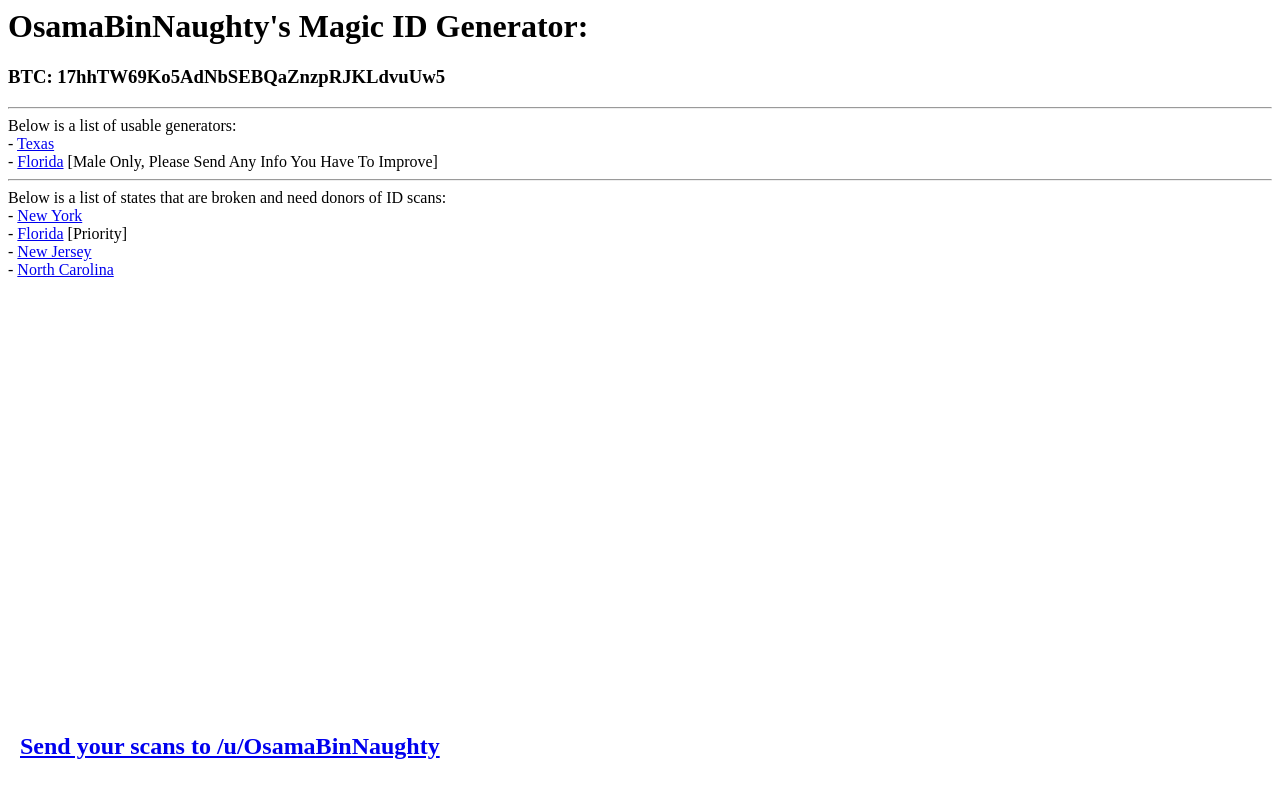
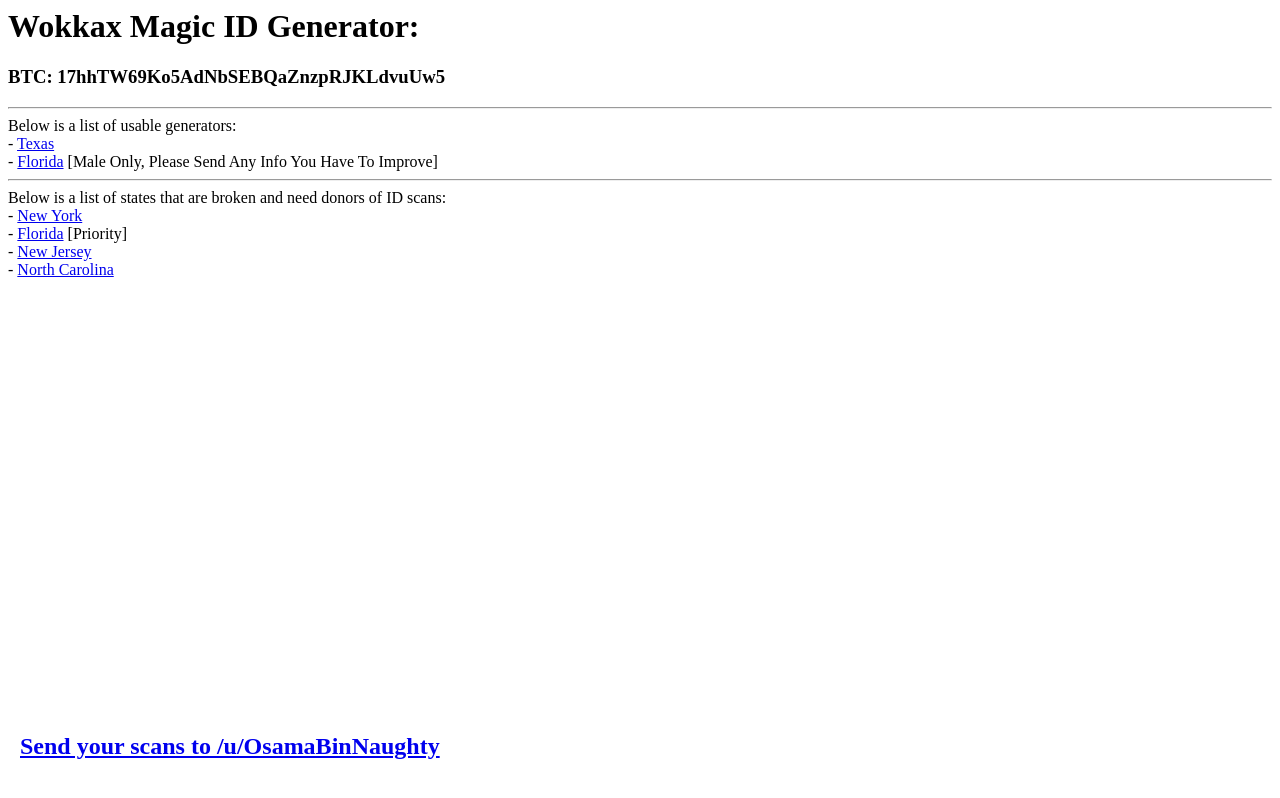
Before and after one commit to wokkax/fake-id-barcode, a plain HTML site: page index.html in a window 1280 px wide. Drawn offline with Linux system fonts and the light colour scheme.

Commit message:
Update index.html

```diff
--- a/index.html
+++ b/index.html
@@ -5,7 +5,7 @@
 		</style>
 	</head>
 	<body>
-		<h1>OsamaBinNaughty's Magic ID Generator:</h1>
+		<h1>Wokkax Magic ID Generator:</h1>
 		<h3>BTC: 17hhTW69Ko5AdNbSEBQaZnzpRJKLdvuUw5</h3>
 		<hr />
 		Below is a list of usable generators:
```
